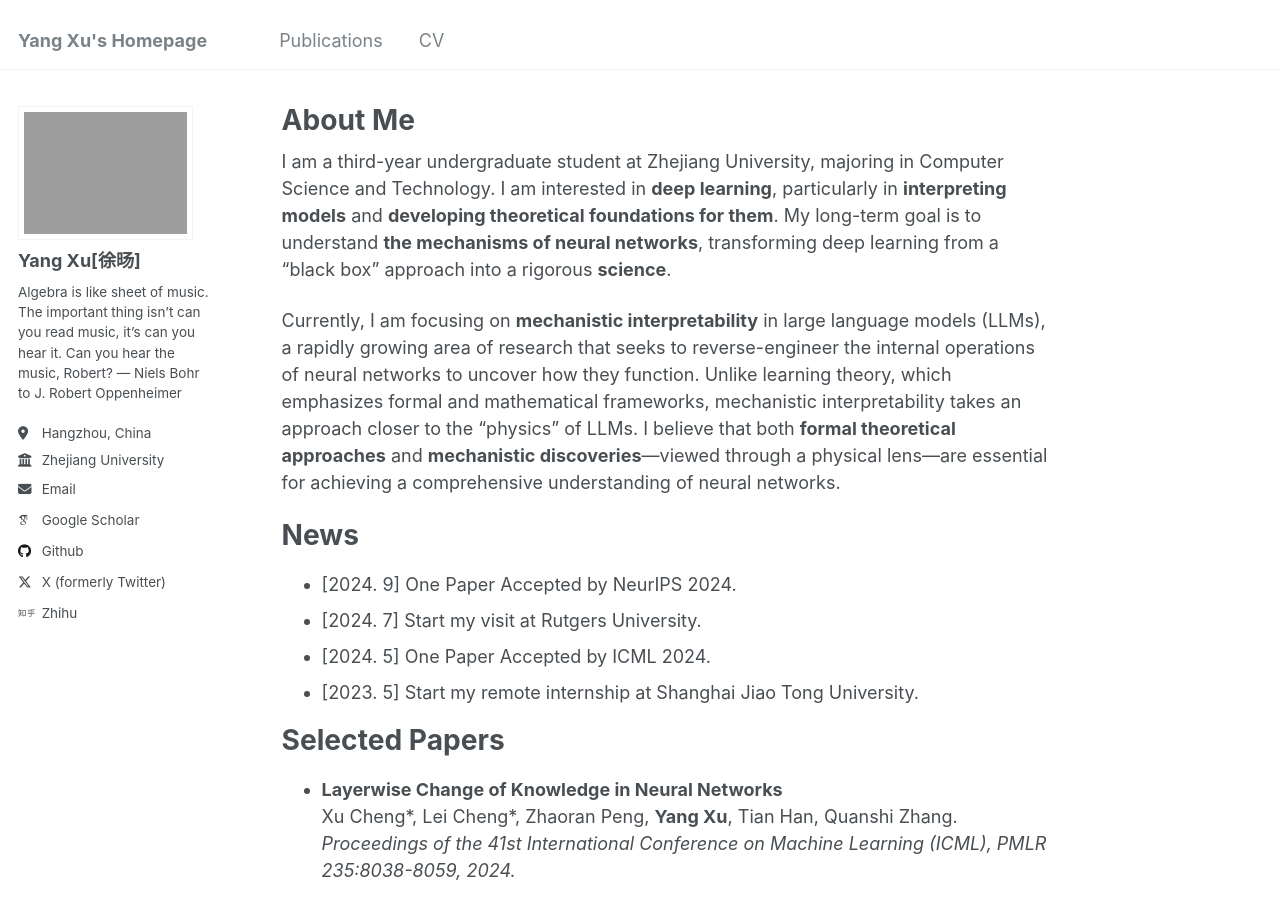
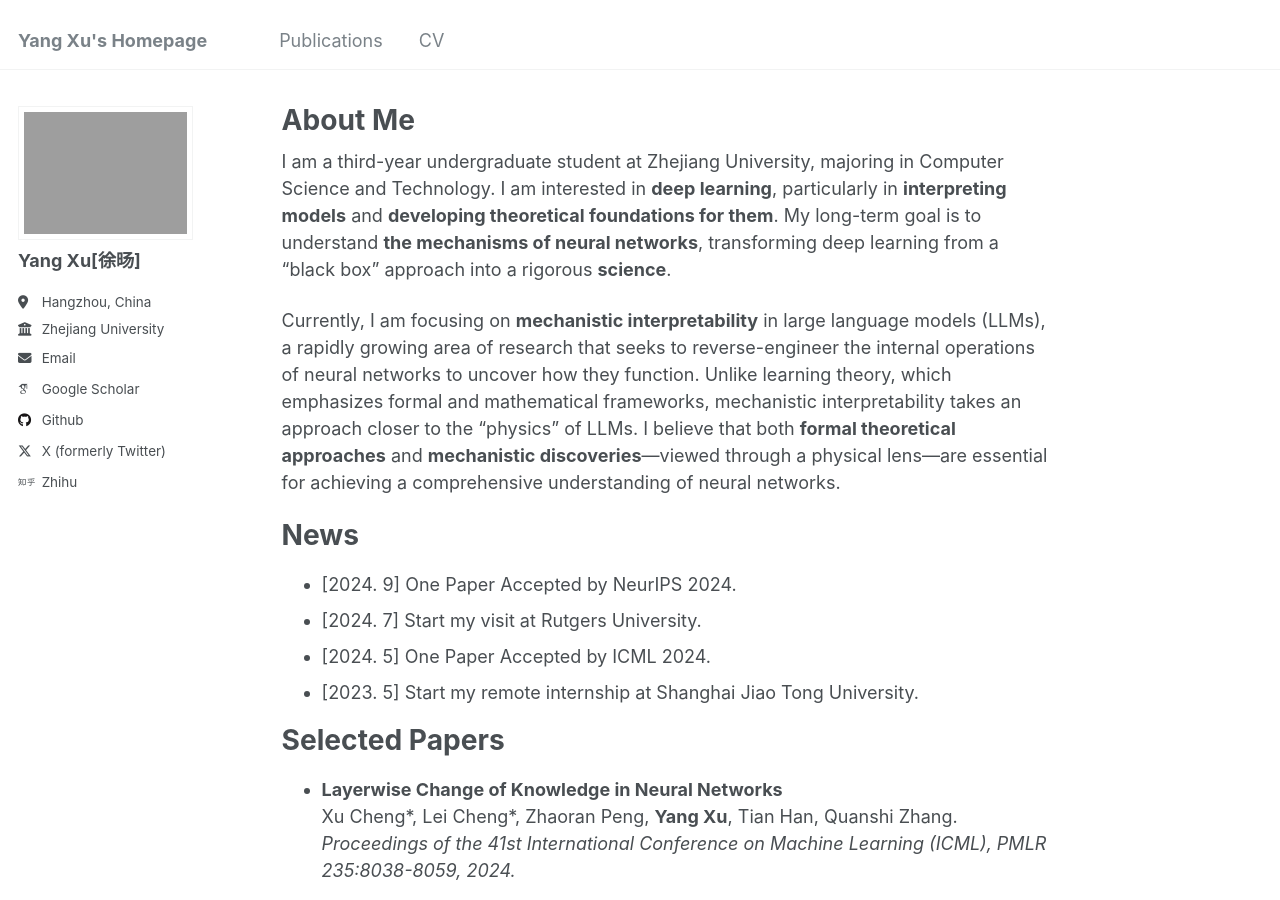
Before and after one commit to Superposition09m/Superposition09m.github.io, a Jekyll site: the page built from _pages/about.md, in a window 1280 px wide and 900 px high. Built offline with Jekyll 4.4.1, drawn with Linux system fonts in a browser that asks for light colours; some web fonts are replaced.

Commit message:
remove bio

```diff
--- a/_config.yml
+++ b/_config.yml
@@ -24,7 +24,7 @@ author:
   avatar           : "yangxu.png"
   name             : "Yang Xu[徐旸]"
   pronouns         : # example: "she/her"
-  bio              : "Algebra is like sheet of music. The important thing isn’t can you read music, it’s can you hear it. Can you hear the music, Robert? — Niels Bohr to J. Robert Oppenheimer"
+  bio              : " "
   location         : "Hangzhou, China"
   employer         : "Zhejiang University"
   uri              : # URL
```
